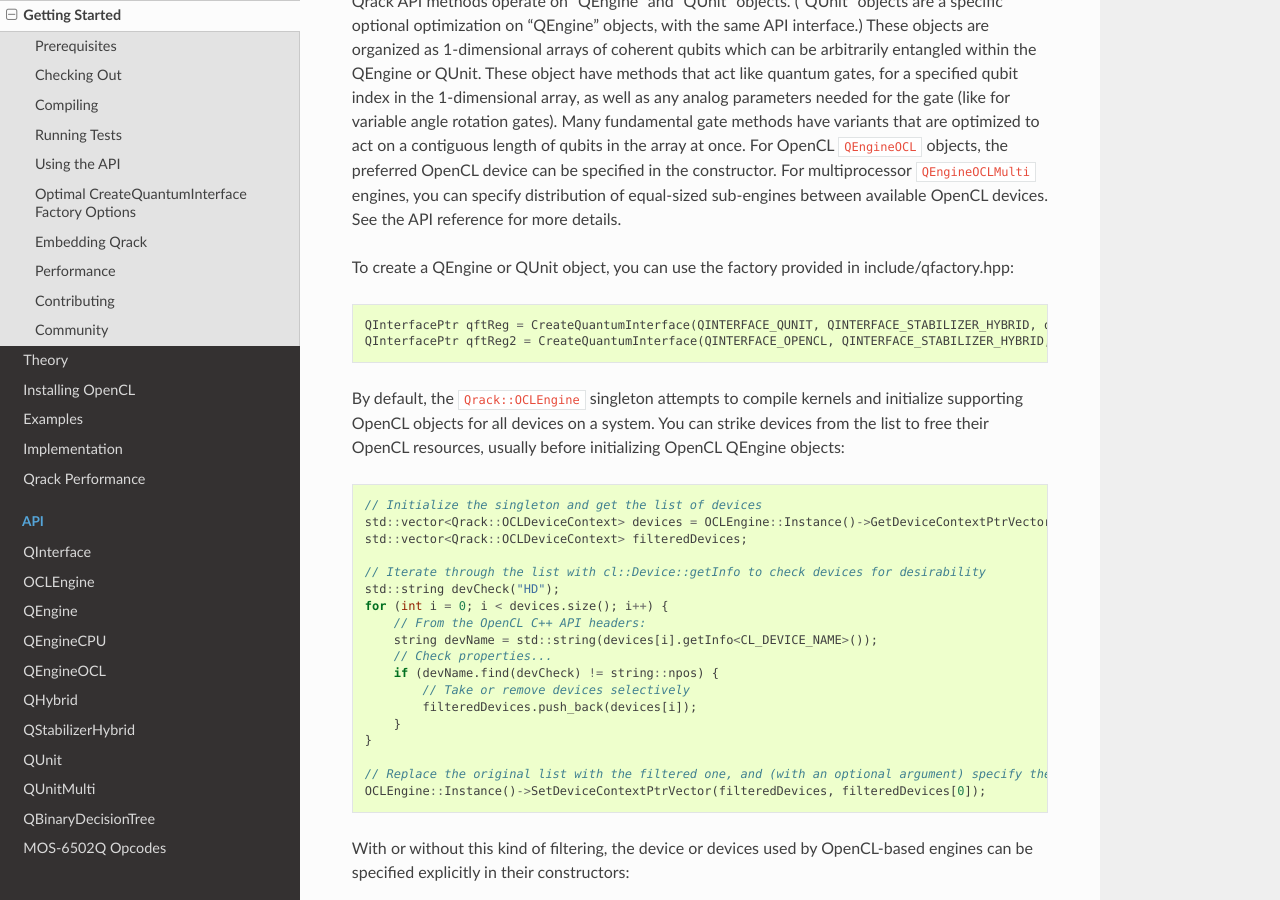
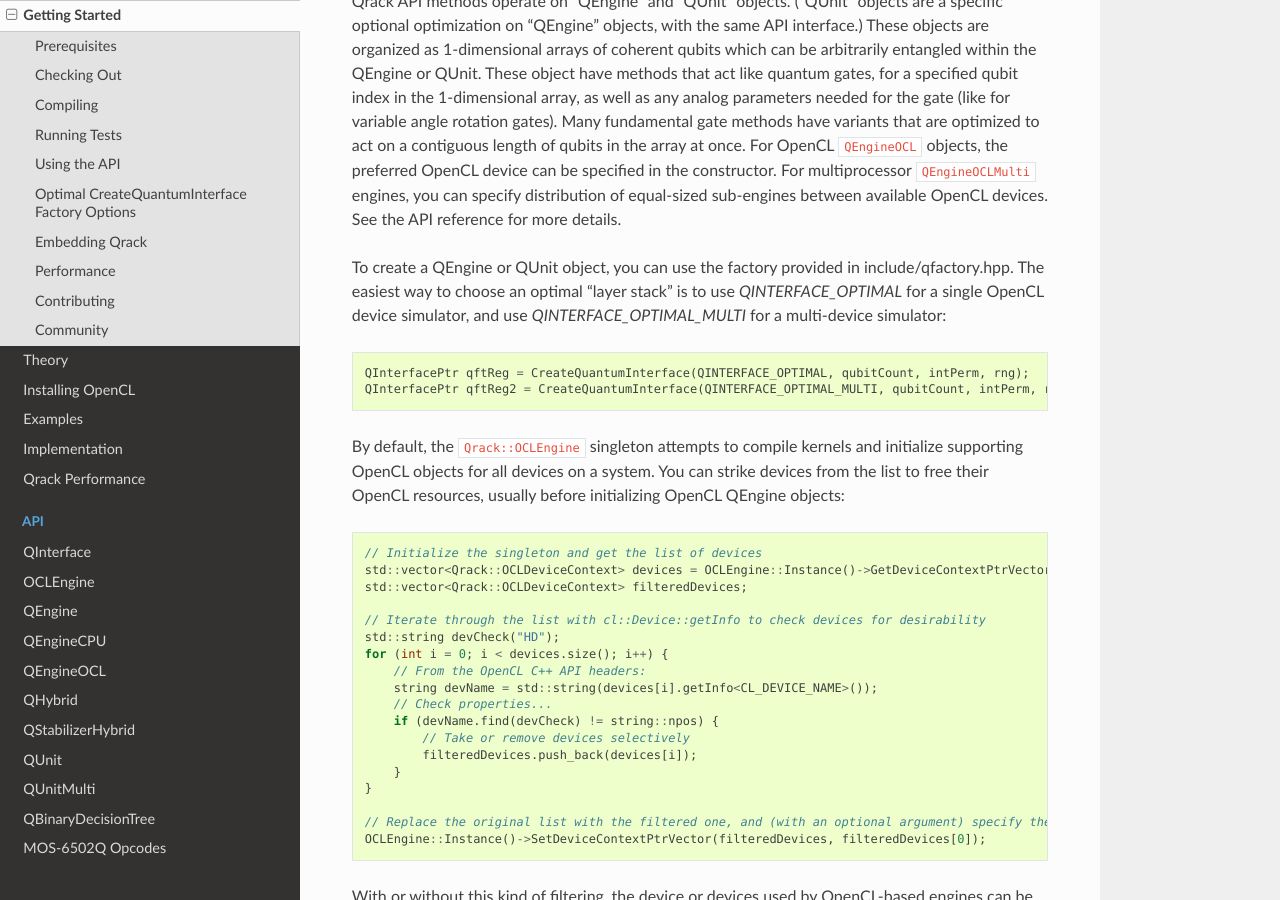
Before and after one commit to vm6502q/qrack.github.io, a Sphinx documentation site: the page built from docs/start.rst, in a window 1280 px wide and 900 px high, scrolled down 1940 px. Built offline with Sphinx 7.4.7 and the Read the Docs theme 2.0.0, drawn with Linux system fonts in a browser that asks for light colours.

Commit message:
Update 'Getting Started'

```diff
--- a/docs/index.rst
+++ b/docs/index.rst
@@ -13,7 +13,7 @@ As a demonstration of the :cpp:class:`Qrack::QInterface` implementation, a MOS-6
 Copyright
 ---------
 
-Copyright (c) Daniel Strano 2017-2020 and the Qrack contributors. All rights reserved.
+Copyright (c) Daniel Strano 2017-2021 and the Qrack contributors. All rights reserved.
 
 Daniel Strano would like to specifically note that Benn Bollay is almost entirely responsible for the original implementation of QUnit and tooling, including unit tests, in addition to large amounts of work on the documentation and many other various contributions in intensive reviews. Also, thank you to Marek Karcz for supplying an awesome base classical 6502 emulator for proof-of-concept.
 
--- a/docs/start.rst
+++ b/docs/start.rst
@@ -65,12 +65,12 @@ Using the API
 
 Qrack API methods operate on "QEngine" and "QUnit" objects. ("QUnit" objects are a specific optional optimization on "QEngine" objects, with the same API interface.) These objects are organized as 1-dimensional arrays of coherent qubits which can be arbitrarily entangled within the QEngine or QUnit. These object have methods that act like quantum gates, for a specified qubit index in the 1-dimensional array, as well as any analog parameters needed for the gate (like for variable angle rotation gates). Many fundamental gate methods have variants that are optimized to act on a contiguous length of qubits in the array at once. For OpenCL ``QEngineOCL`` objects, the preferred OpenCL device can be specified in the constructor. For multiprocessor ``QEngineOCLMulti`` engines, you can specify distribution of equal-sized sub-engines between available OpenCL devices. See the API reference for more details.
 
-To create a QEngine or QUnit object, you can use the factory provided in include/qfactory.hpp:
+To create a QEngine or QUnit object, you can use the factory provided in include/qfactory.hpp. The easiest way to choose an optimal "layer stack" is to use `QINTERFACE_OPTIMAL` for a single OpenCL device simulator, and use `QINTERFACE_OPTIMAL_MULTI` for a multi-device simulator:
 
 .. code-block:: c
 
-    QInterfacePtr qftReg = CreateQuantumInterface(QINTERFACE_QUNIT, QINTERFACE_STABILIZER_HYBRID, qubitCount, intPerm, rng);
-    QInterfacePtr qftReg2 = CreateQuantumInterface(QINTERFACE_OPENCL, QINTERFACE_STABILIZER_HYBRID, qubitCount, intPerm, rng);
+    QInterfacePtr qftReg = CreateQuantumInterface(QINTERFACE_OPTIMAL, qubitCount, intPerm, rng);
+    QInterfacePtr qftReg2 = CreateQuantumInterface(QINTERFACE_OPTIMAL_MULTI, qubitCount, intPerm, rng);
 
 By default, the ``Qrack::OCLEngine`` singleton attempts to compile kernels and initialize supporting OpenCL objects for all devices on a system. You can strike devices from the list to free their OpenCL resources, usually before initializing OpenCL QEngine objects:
 
```
